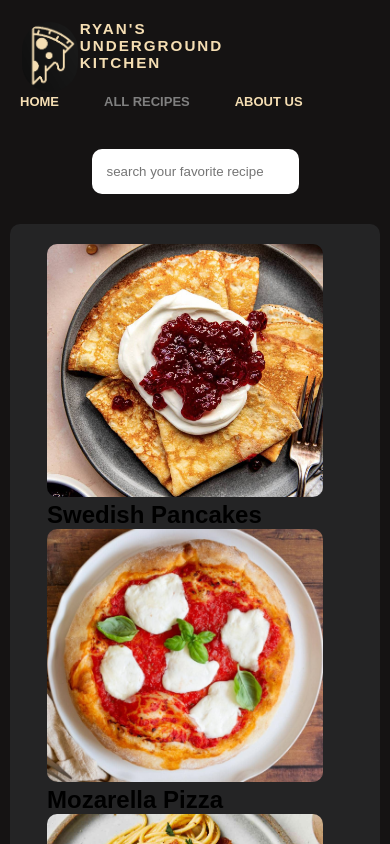
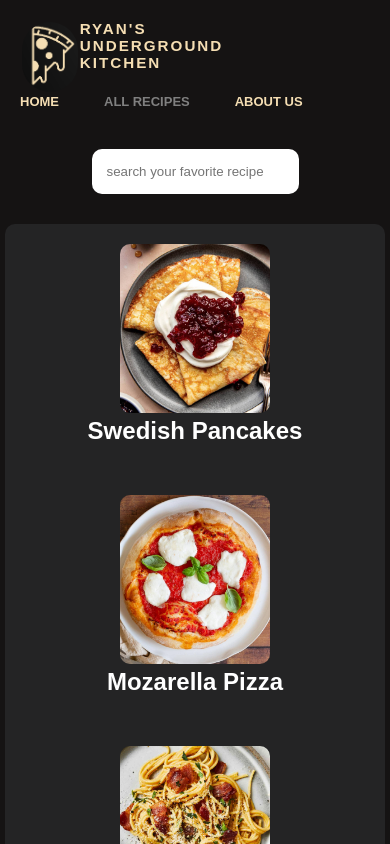
Before and after one commit to RyanLindman/recipe-app, a React (Vite) app in the folder frontend/: page /recipes in a window 390 px wide. Shown: the top 844 px of the page. Built offline with nearby package versions, Linux system fonts and the light colour scheme.

Commit message:
progress

```diff
--- a/frontend/src/AboutPage.css
+++ b/frontend/src/AboutPage.css
@@ -20,6 +20,7 @@
   border-radius: 10px;
   color: #242424;
   height: 350px;
+  width: 300px;
 
   text-align: center;
 }
@@ -65,3 +66,21 @@
   background-color: tomato;
   color: white;
 }
+
+@media only screen and (max-width: 600px) {
+  .main-container {
+
+    margin: 5px;
+    margin-top: 20px;
+  }
+
+  .gbg {
+    display: none;
+  }
+
+  #submit-btn {
+
+    width: auto;
+  }
+
+}
--- a/frontend/src/RecipeList.css
+++ /dev/null
@@ -1,24 +0,0 @@
-.main-container {
-  background-color: #242425;
-  border-radius: 10px;
-  padding: 20px;
-}
-
-.list ul {
-  display: flex;
-  flex-direction: row;
-  gap: 20px;
-  list-style: none;
-}
-
-.recipe-img {
-  object-fit: cover;
-  height: max(10rem, 30vh);
-  width: 276px;
-  border-radius: 10px;
-}
-
-.list {
-    display: flex;
-    flex-wrap: wrap;
-}
--- a/frontend/src/views/AboutPage.tsx
+++ b/frontend/src/views/AboutPage.tsx
@@ -7,7 +7,7 @@ const AboutPage = () => {
     <>
       <Header fontSize={22} selectedPage="about" />
       <div className="banner-image">
-        <img src="/göteborg.jpg" alt="story-img" />
+        <img src="/göteborg.jpg" alt="story-img" className="gbg" />
       </div>
       <div className="main-container">
         <div className="story-container">
--- /dev/null
+++ b/frontend/src/views/RecipeListPage.css
@@ -0,0 +1,42 @@
+.main-container {
+  background-color: #242425;
+  border-radius: 10px;
+  padding: 20px;
+  display: flex;
+  flex-direction: row;
+  align-items: center;
+  gap: 50px;
+  text-align: center;
+}
+
+.list ul {
+  gap: 20px;
+  list-style: none;
+}
+
+.recipe-img {
+  object-fit: cover;
+  height: max(10rem, 30vh);
+  width: 276px;
+  border-radius: 10px;
+}
+
+.list {
+  display: flex;
+  flex-wrap: wrap;
+  color: white;
+}
+
+
+@media only screen and (max-width: 600px) {
+  .recipe-img {
+    height: max(5rem, 20vh);
+    width: 150px;
+    gap: 10px;
+  }
+
+  .main-container {
+    flex-direction: column;
+
+  }
+}
```
Also changed, not shown: frontend/src/views/RecipeListPage.tsx (+7 -2 lines).
